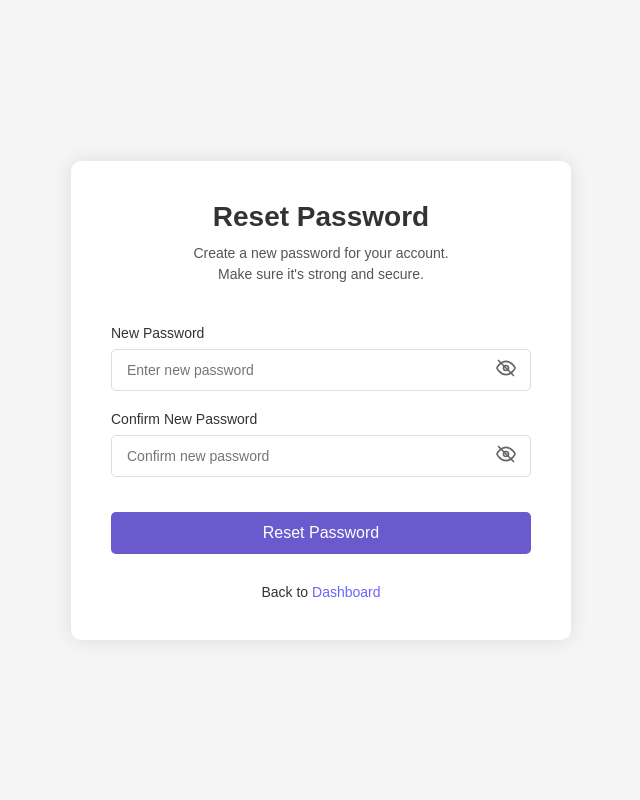
After one commit to parthivppatel/placemate, a Django app: template templates/profile_reset_password.html in a window 1280 px wide. The commit adds this page. Shown: the whole page, without its empty margins (319-959 px from the left). Run offline with Django 4.2, Linux system fonts and the light colour scheme; the template is opened without the code that fills it, so the values that code supplies are empty.

Commit message:
Added Profile ResetPassword Funtionality

```diff
--- a/placemate_app/urls.py
+++ b/placemate_app/urls.py
@@ -18,11 +18,15 @@ from .view.companydrives import list_drives,add_drive,edit_drive,edit_drive_page
 from .view.students import student_registrations, student_manual_registrations, view_student, edit_student, delete_student, list_students
 from .view.student import student_profile, student_edit_student, list_student_drives, student_drive_details
 
+from placemate_app.utils.reset_password_utils import profile_reset_password
+
 urlpatterns = [
     path('', dashboard, name="dashboard"),
 
     path('login/', login, name="login"),
     path('logout/', logout, name="logout"),
+
+    path('profile-reset-password/', profile_reset_password, name="profile_reset_password"),
 
     path('forgot-password/', forgot_password, name="forgot-password"),
     path('verify_otp/', verify_otp, name="verify-otp"),
--- a/placemate_app/utils/__init__.py
+++ b/placemate_app/utils/__init__.py
@@ -3,3 +3,4 @@ from .jwt_utils import *
 from .otp_utils import *
 from .email_utils import *
 from .random_password_utils import *
+from .reset_password_utils import *
--- /dev/null
+++ b/templates/profile_reset_password.html
@@ -0,0 +1,307 @@
+<!DOCTYPE html>
+<html lang="en">
+<head>
+    <meta charset="UTF-8">
+    <meta name="viewport" content="width=device-width, initial-scale=1.0">
+    <title>StepAhead - Reset Password</title>
+    <style>
+        * {
+            margin: 0;
+            padding: 0;
+            box-sizing: border-box;
+            font-family: 'Arial', sans-serif;
+        }
+        body {
+            display: flex;
+            justify-content: center;
+            align-items: center;
+            min-height: 100vh;
+            background-color: #f5f5f5;
+            margin: 0;
+        }
+
+
+
+        .container {
+            padding: 40px;
+            display: flex;
+            flex-direction: column;
+            justify-content: center;
+            width: 100%;
+            border-radius: 10px;
+            background-color: white;
+            max-width: 500px;
+            margin: 0 auto;
+            box-shadow: 0 0 20px rgba(0, 0, 0, 0.1);
+        }
+
+
+
+        /* .reset-form {
+            flex: 6;
+            padding: 40px 120px;
+            display: flex;
+            flex-direction: column;
+            justify-content: center;
+            max-width: 600px;
+            margin: 0 auto;
+            box-shadow: 0 0 20px rgba(0, 0, 0, 0.1);
+        } */
+
+        .image-container {
+            flex: 5;
+            background-position: center;
+            background-size: cover;
+            background-image: url('https://images.unsplash.com/photo-1486312338219-ce68d2c6f44d');
+        }
+        .logo {
+            display: flex;
+            align-items: center;
+            margin-bottom: 40px;
+        }
+        .logo-img {
+            width: 30px;
+            height: 30px;
+            margin-right: 10px;
+        }
+        .logo-text {
+            color: #6c63ff;
+            font-weight: bold;
+            font-size: 22px;
+        }
+        h1 {
+            font-size: 28px;
+            font-weight: bold;
+            color: #333;
+            text-align: center;
+            margin-bottom: 10px;
+        }
+        .sub-text {
+            color: #555;
+            font-size: 14px;
+            text-align: center;
+            margin-bottom: 40px;
+            line-height: 1.5;
+        }
+        .form-group {
+            margin-bottom: 20px;
+        }
+        .form-group label {
+            display: block;
+            margin-bottom: 8px;
+            font-weight: 500;
+            color: #333;
+            font-size: 14px;
+        }
+        .form-control {
+            width: 100%;
+            padding: 12px 15px;
+            border: 1px solid #ddd;
+            border-radius: 5px;
+            font-size: 14px;
+            outline: none;
+        }
+        .password-container {
+            position: relative;
+        }
+        .password-toggle {
+            position: absolute;
+            right: 15px;
+            top: 50%;
+            transform: translateY(-50%);
+            cursor: pointer;
+            color: #666;
+        }
+        .password-requirements {
+            margin-top: 15px;
+            margin-bottom: 25px;
+            background-color: #f0f5ff;
+            border-left: 4px solid #6a5acd;
+            padding: 15px;
+            border-radius: 4px;
+        }
+        .requirement-item {
+            color: #555;
+            font-size: 12px;
+            margin-bottom: 5px;
+            display: flex;
+            align-items: center;
+        }
+        .requirement-item svg {
+            margin-right: 8px;
+            min-width: 16px;
+        }
+        .reset-btn {
+            width: 100%;
+            padding: 12px;
+            background-color: #6a5acd;
+            color: white;
+            border: none;
+            border-radius: 5px;
+            font-size: 16px;
+            cursor: pointer;
+            margin-top: 15px;
+            margin-bottom: 30px;
+        }
+        .reset-btn:hover {
+            background-color: #5a4abd;
+            color: white;
+        }
+
+
+        .back-link {
+            text-align: center;
+            font-size: 14px;
+            color: #333;
+        }
+        .back-link a {
+            color: #6c63ff;
+            text-decoration: none;
+            font-weight: 500;
+        }
+        @media (max-width: 768px) {
+            .container {
+                flex-direction: column;
+            }
+            .reset-form {
+                padding: 30px 20px;
+                max-width: 100%;
+            }
+            .image-container {
+                display: none;
+            }
+        }
+    </style>
+</head>
+<body>
+    <div class="container">
+        <div class="reset-form">
+
+            <h1>Reset Password</h1>
+            <p class="sub-text">Create a new password for your account.<br>Make sure it's strong and secure.</p>
+
+            <!-- Display messages -->
+            {% if messages %}
+                {% for message in messages %}
+                    <div class="error-box">{{ message }}</div>
+                {% endfor %}
+            {% endif %}
+
+            <form method="POST">
+                {% csrf_token %}
+                <div class="form-group">
+                    <label for="new-password">New Password</label>
+                    <div class="password-container">
+                        <input type="password" id="new-password" class="form-control" name="password" placeholder="Enter new password">
+                        <span class="password-toggle" data-for="new-password">
+                            <svg xmlns="http://www.w3.org/2000/svg" width="20" height="20" viewBox="0 0 24 24" fill="none" stroke="currentColor" stroke-width="2" stroke-linecap="round" stroke-linejoin="round">
+                                <path d="M1 12s4-8 11-8 11 8 11 8-4 8-11 8-11-8-11-8z"></path>
+                                <circle cx="12" cy="12" r="3"></circle>
+                                <line x1="3" y1="3" x2="21" y2="21"></line>
+                            </svg>
+                        </span>
+                    </div>
+                </div>
+
+                <div class="form-group">
+                    <label for="confirm-password">Confirm New Password</label>
+                    <div class="password-container">
+                        <input type="password" id="confirm-password" class="form-control" name="confirm-password" placeholder="Confirm new password">
+                        <span class="password-toggle" data-for="confirm-password">
+                            <svg xmlns="http://www.w3.org/2000/svg" width="20" height="20" viewBox="0 0 24 24" fill="none" stroke="currentColor" stroke-width="2" stroke-linecap="round" stroke-linejoin="round">
+                                <path d="M1 12s4-8 11-8 11 8 11 8-4 8-11 8-11-8-11-8z"></path>
+                                <circle cx="12" cy="12" r="3"></circle>
+                                <line x1="3" y1="3" x2="21" y2="21"></line>
+                            </svg>
+                        </span>
+                    </div>
+                </div>
+
+                <button class="reset-btn" id="reset-btn" type="submit">Reset Password</button>
+            </form>
+
+            <div class="back-link">
+                Back to <a href="{% url 'dashboard' %}">Dashboard</a>
+            </div>
+        </div>
+    </div>
+    <!-- <script>
+        document.addEventListener("DOMContentLoaded", function () {
+    const form = document.querySelector("form");
+    const passwordField = document.getElementById("new-password");
+    const confirmPasswordField = document.getElementById("confirm-password");
+    const resetButton = document.getElementById("reset-btn");
+
+    function validateFields() {
+        let password = passwordField.value.trim();
+        let confirmPassword = confirmPasswordField.value.trim();
+
+        let passwordRegex = /^(?=.*[A-Z])(?=.*\d)(?=.*[@$!%*?&])[A-Za-z\d@$!%*?&]{8,}$/;
+        let isValid = password.match(passwordRegex) && password === confirmPassword;
+
+        resetButton.disabled = !isValid;
+    }
+
+    passwordField.addEventListener("input", validateFields);
+    confirmPasswordField.addEventListener("input", validateFields);
+
+    form.addEventListener("submit", function (event) {
+        event.preventDefault(); // Prevent default form submission
+
+        let password = passwordField.value.trim();
+        let confirmPassword = confirmPasswordField.value.trim();
+        let errorMessages = [];
+
+        if (!password || !confirmPassword) {
+            errorMessages.push("All fields are required.");
+        }
+
+        let passwordRegex = /^(?=.*[A-Z])(?=.*\d)(?=.*[@$!%*?&])[A-Za-z\d@$!%*?&]{8,}$/;
+
+        if (!password.match(passwordRegex)) {
+            errorMessages.push("Password must be at least 8 characters long, include an uppercase letter, a number, and a special character.");
+        }
+
+        if (password !== confirmPassword) {
+            errorMessages.push("Passwords do not match.");
+        }
+
+        let messageContainer = document.querySelector(".error-box");
+        if (messageContainer) {
+            messageContainer.remove();
+        }
+
+        if (errorMessages.length > 0) {
+            let errorDiv = document.createElement("div");
+            errorDiv.classList.add("error-box");
+            errorDiv.style.color = "red";
+            errorDiv.style.padding = "10px";
+            errorDiv.style.marginTop = "10px";
+            errorDiv.innerHTML = errorMessages.join("<br>");
+            form.prepend(errorDiv);
+            return;
+        }
+
+        // Send the valid password to the backend
+        fetch("/reset-password", {
+            method: "POST",
+            headers: { "Content-Type": "application/json" },
+            body: JSON.stringify({ password: password })
+        })
+        .then(response => response.json())
+        .then(data => {
+            if (data.success) {
+                alert("Password reset successful!");
+                window.location.href = "/login";
+            } else {
+                alert("Error: " + data.message);
+            }
+        })
+        .catch(error => console.error("Error:", error));
+    });
+});
+
+    </script> -->
+
+</body>
+</html>
--- a/templates/student_base.html
+++ b/templates/student_base.html
@@ -102,7 +102,7 @@
 
                         <div class="dropdown-menu" id="dropdownMenu">
                             <a href="{% url 'student_profile' student.student_id.id %}">Profile</a>
-                            <a href="{% url 'forgot-password' %}">Reset Password</a>
+                            <a href="{% url 'profile_reset_password' %}">Reset Password</a>
                             <a href="{% url 'logout' %}">Logout</a>
                         </div>
                     </div>
```
Also changed, not shown: placemate_app/utils/reset_password_utils.py (added, +36 -0 lines).
